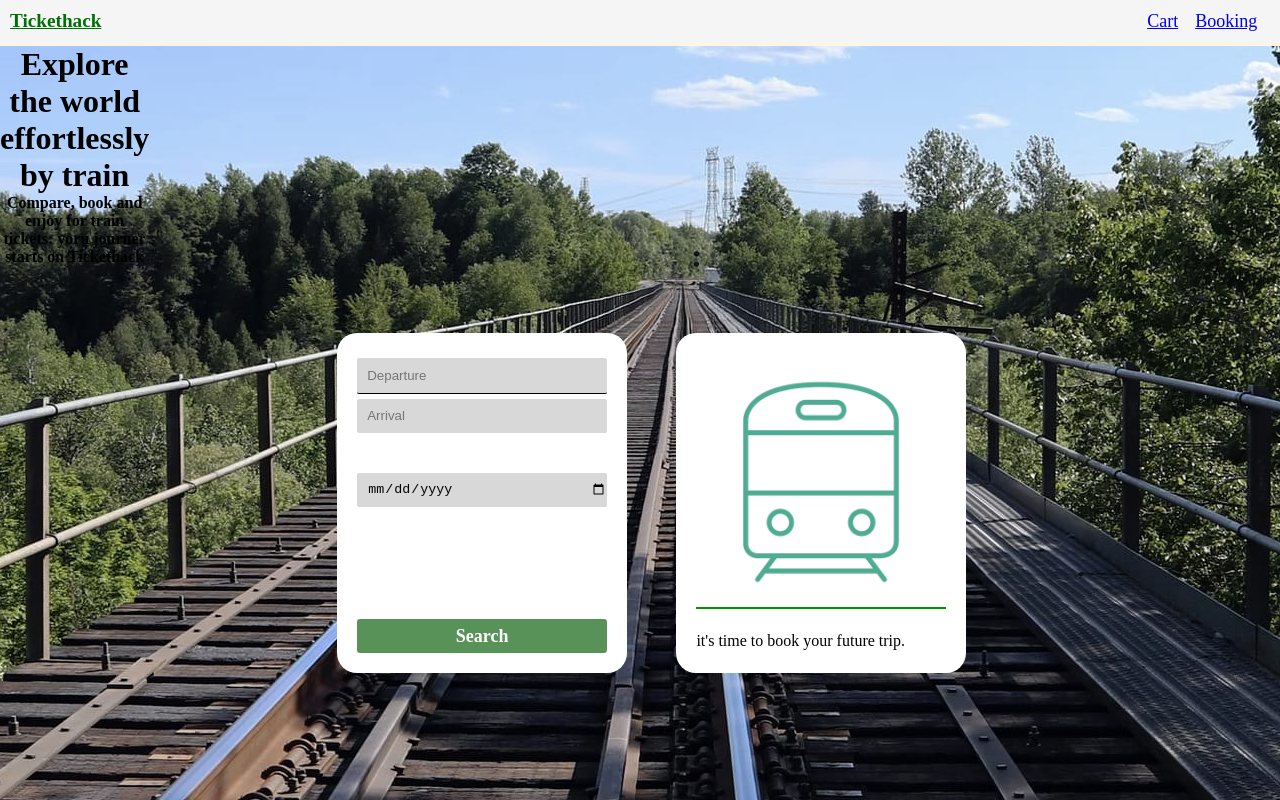
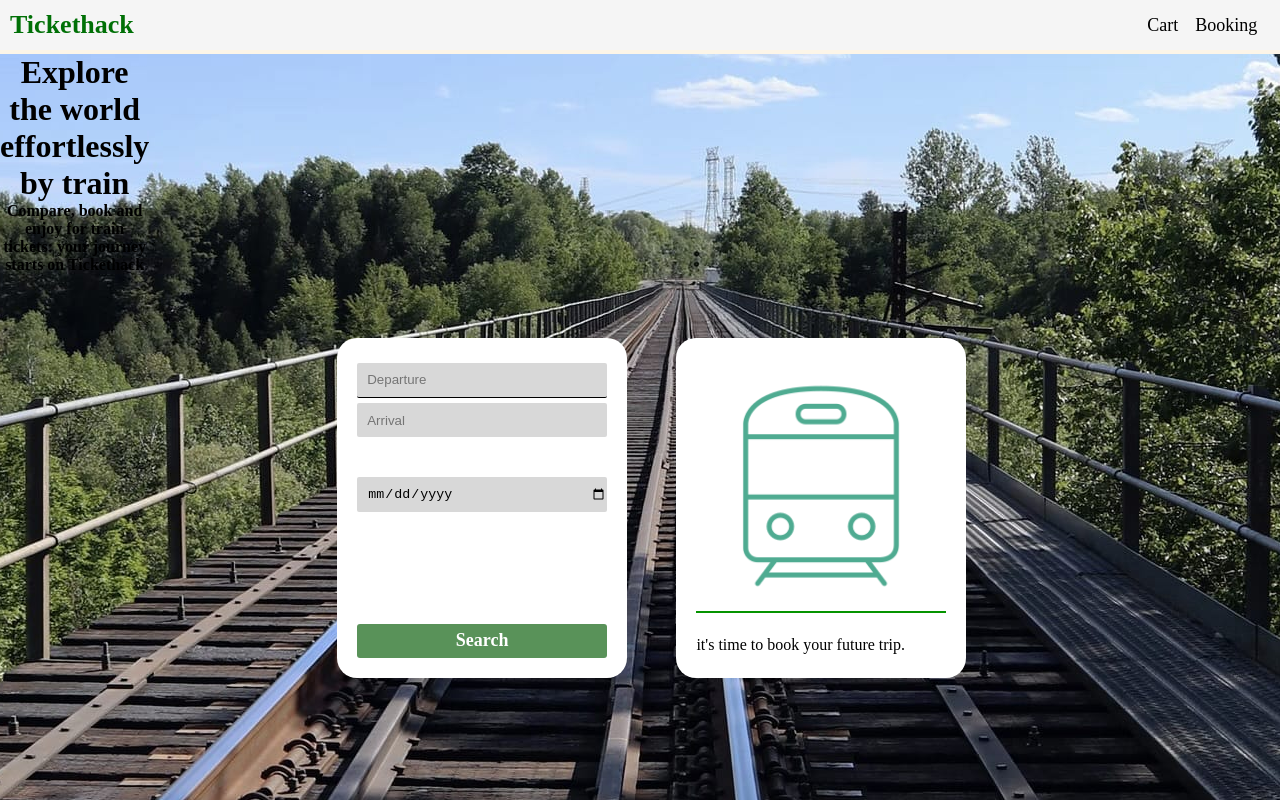
Before and after one commit to MLprimatology/tickethack_HM, a plain HTML site: page front/accueil/index.html in a window 1280 px wide. Drawn offline with Linux system fonts and the light colour scheme.

Commit message:
modification mineur du front

```diff
--- a/backend/routes/trips.js
+++ b/backend/routes/trips.js
@@ -18,7 +18,6 @@ router.post('/find',(req,res)=>{
     const date = new Date(req.body.date);
     const enddate = new Date(date.getTime() + 24 * 60 * 60 * 1000);
 
-    console.log(date)
     Trip.find({departure : departure, arrival:arrival, date:{$gte:date, $lte:enddate}}).then(
         data => {res.json({result:true, alltrips :data})})
 
--- a/front/accueil/accueilCentralContainer.css
+++ b/front/accueil/accueilCentralContainer.css
@@ -113,3 +113,17 @@
     padding: 7.5px;
 
 }
+
+
+a{
+    text-decoration: none;
+
+}
+
+#txtTicketHack{
+    font-size: 26px;
+}
+
+#subContenairTopBar a{
+    color:black;
+}
--- a/front/accueil/index.html
+++ b/front/accueil/index.html
@@ -22,7 +22,7 @@
             <h1>
                 Explore the world effortlessly by train
             </h1>
-            <h4>Compare, book and enjoy for train tickets: yoru journer starts on Tickethack</h4>
+            <h4>Compare, book and enjoy for train tickets: your journey starts on Tickethack</h4>
         </div>
         <div id="containerTrains">
             <div id="containerSearch" class="centralConainers">
```
